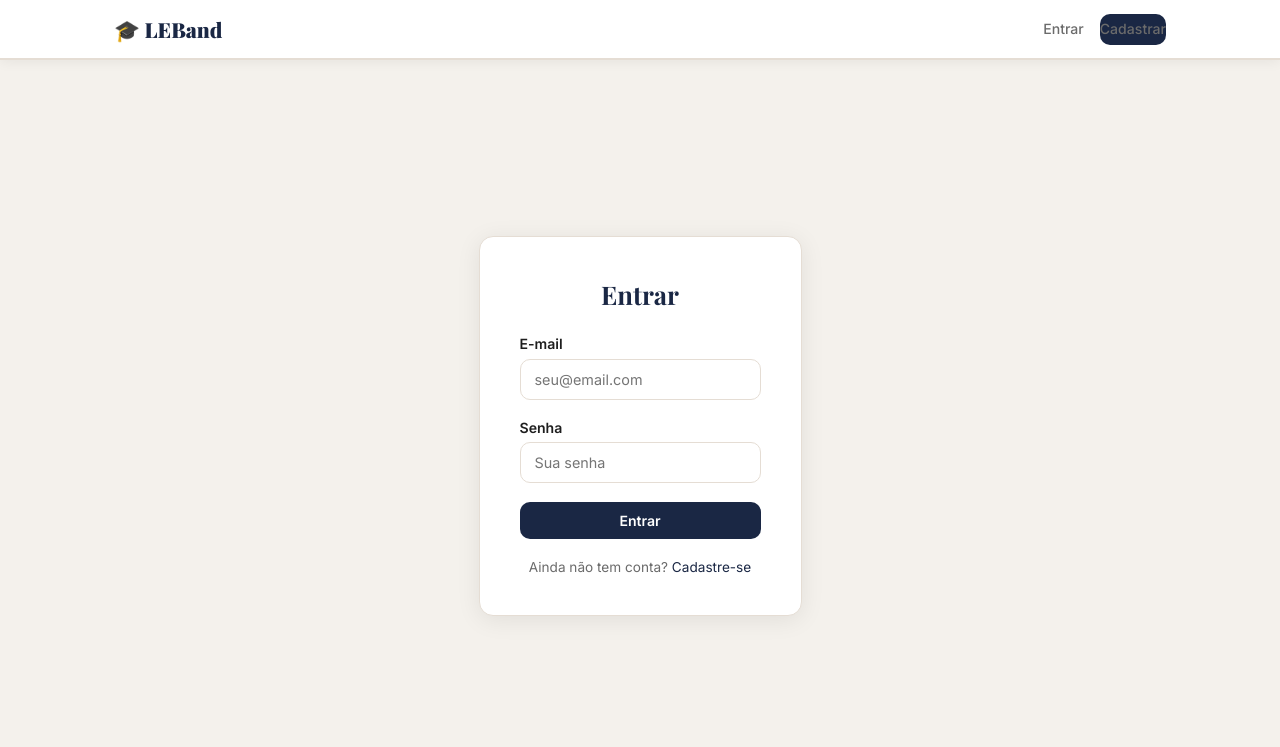
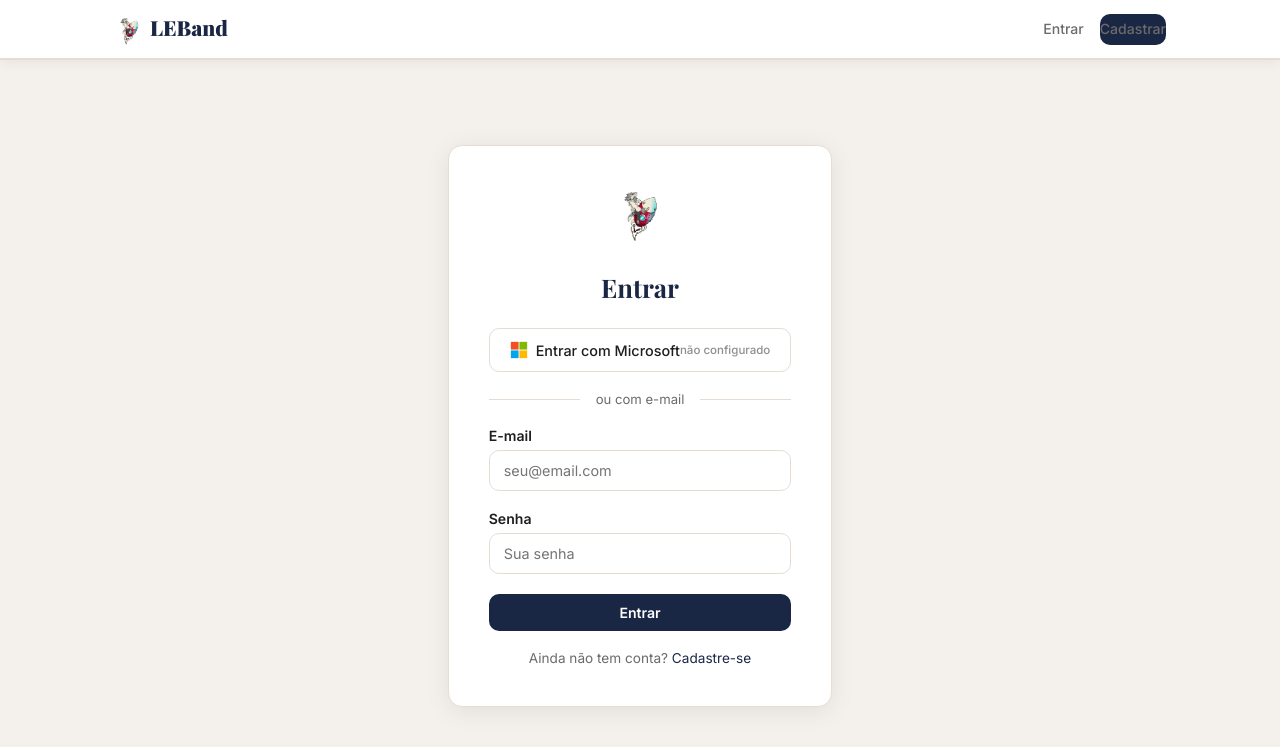
Before and after one commit to gabrielamorim27310-ai/moodle-leband, a Flask app: page /login in a window 1280 px wide. Shown: the top 747 px of the page. Run offline with Flask 3, Linux system fonts and the light colour scheme; some libraries are stand-ins or nearby versions.

Commit message:
feat: favicon personalizado + SSO Microsoft sempre visível
- Favicon gerado a partir da imagem com fundo transparente (.png e .ico)
- Logo no navbar substituído pelo favicon + texto LEBand
- Imagem do mascote no hero da index
- Botão Microsoft SSO sempre visível em login e cadastro
- Indicador "não configurado" quando MS_CLIENT_ID ausente

Co-Authored-By: Claude Sonnet 4.6 <noreply@anthropic.com>

```diff
--- a/routes/auth.py
+++ b/routes/auth.py
@@ -31,8 +31,8 @@ def login():
             return redirect(next_page or url_for('main.dashboard'))
         flash('E-mail ou senha inválidos.', 'danger')
 
-    ms_enabled = bool(current_app.config.get('MS_CLIENT_ID'))
-    return render_template('auth/login.html', form=form, ms_enabled=ms_enabled)
+    ms_configured = bool(current_app.config.get('MS_CLIENT_ID'))
+    return render_template('auth/login.html', form=form, ms_configured=ms_configured)
 
 
 @auth_bp.route('/register', methods=['GET', 'POST'])
--- a/templates/auth/login.html
+++ b/templates/auth/login.html
@@ -3,10 +3,12 @@
 {% block content %}
 <div class="auth-container">
     <div class="auth-card">
+        <div style="text-align:center;margin-bottom:1.5rem">
+            <img src="{{ url_for('static', filename='favicon.png') }}" alt="LEBand" style="height:56px;width:56px;object-fit:contain">
+        </div>
         <h1>Entrar</h1>
 
-        {% if ms_enabled %}
-        <a href="{{ url_for('auth.microsoft_login') }}" class="btn-microsoft" style="width:100%;margin-bottom:1.2rem;text-decoration:none">
+        <a href="{{ url_for('auth.microsoft_login') }}" class="btn-microsoft" style="width:100%;margin-bottom:1.2rem;text-decoration:none;display:flex">
             <svg xmlns="http://www.w3.org/2000/svg" width="18" height="18" viewBox="0 0 21 21" style="vertical-align:middle;margin-right:8px;flex-shrink:0">
                 <rect x="1" y="1" width="9" height="9" fill="#f25022"/>
                 <rect x="11" y="1" width="9" height="9" fill="#7fba00"/>
@@ -14,9 +16,9 @@
                 <rect x="11" y="11" width="9" height="9" fill="#ffb900"/>
             </svg>
             Entrar com Microsoft
+            {% if not ms_configured %}<span style="margin-left:auto;font-size:.72rem;opacity:.5">não configurado</span>{% endif %}
         </a>
         <div class="divider"><span>ou com e-mail</span></div>
-        {% endif %}
 
         <form method="POST">
             {{ form.hidden_tag() }}
--- a/templates/base.html
+++ b/templates/base.html
@@ -4,12 +4,16 @@
     <meta charset="UTF-8">
     <meta name="viewport" content="width=device-width, initial-scale=1.0">
     <title>{% block title %}LEBand{% endblock %}</title>
+    <link rel="icon" type="image/x-icon" href="{{ url_for('static', filename='favicon.ico') }}">
+    <link rel="icon" type="image/png" href="{{ url_for('static', filename='favicon.png') }}">
     <link rel="stylesheet" href="{{ url_for('static', filename='css/style.css') }}">
 </head>
 <body>
     <nav class="navbar">
         <div class="nav-container">
-            <a href="{{ url_for('main.index') }}" class="nav-brand">🎓 LEBand</a>
+            <a href="{{ url_for('main.index') }}" class="nav-brand">
+                <img src="{{ url_for('static', filename='favicon.png') }}" alt="LEBand" style="height:30px;width:30px;object-fit:contain;vertical-align:middle;margin-right:6px">LEBand
+            </a>
             <div class="nav-links">
                 {% if current_user.is_authenticated %}
                     <a href="{{ url_for('main.dashboard') }}">Dashboard</a>
--- a/templates/index.html
+++ b/templates/index.html
@@ -3,7 +3,7 @@
 
 {% block hero %}
 <div class="hero">
-    <div class="hero-icon">🎓</div>
+    <div class="hero-icon"><img src="{{ url_for('static', filename='favicon.png') }}" alt="LEBand" style="height:80px;width:80px;object-fit:contain;filter:drop-shadow(0 4px 12px rgba(0,0,0,.4))"></div>
     <h1>LEBand</h1>
     <p>Plataforma de aprendizado do LeBand. Disciplinas, materiais, avisos e entregas em um só lugar.</p>
     <div class="badges">
```
Also changed, not shown: templates/auth/register.html (+15 -0 lines), static/favicon.ico (added), static/favicon.png (added).
